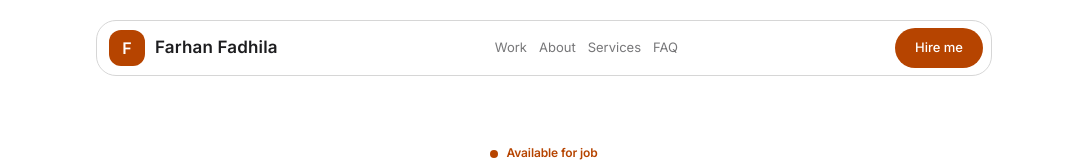
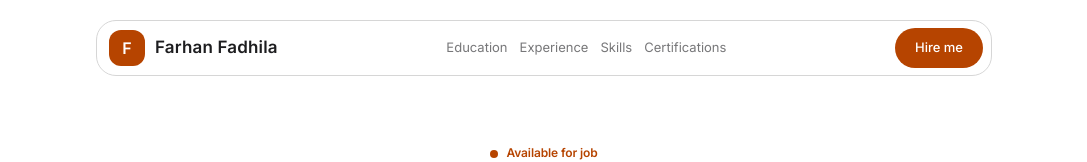
Before and after one commit to fadhilaaan9-sudo/porfolio-test, a React (Vite) app: page / in a window 1280 px wide. Shown: the top 162 px of the page, without its empty margins (96-1183 px from the left). Built offline with nearby package versions, Linux system fonts and the light colour scheme.

Commit message:
Update navigation links in LocalNav component

```diff
--- a/src/components/LocalNav.tsx
+++ b/src/components/LocalNav.tsx
@@ -2,10 +2,10 @@ import { useEffect, useRef, useState } from "react";
 import { profile } from "../data/portfolio";
 
 const links = [
-  { label: "Work", href: "#work", id: "work" },
-  { label: "About", href: "#about", id: "about" },
-  { label: "Services", href: "#services", id: "services" },
-  { label: "FAQ", href: "#faq", id: "faq" },
+  { label: "Education", href: "#work", id: "work" },
+  { label: "Experience", href: "#work", id: "work" },
+  { label: "Skills", href: "#about", id: "about" },
+  { label: "Certifications", href: "#services", id: "services" },
 ];
 
 export default function LocalNav() {
```
